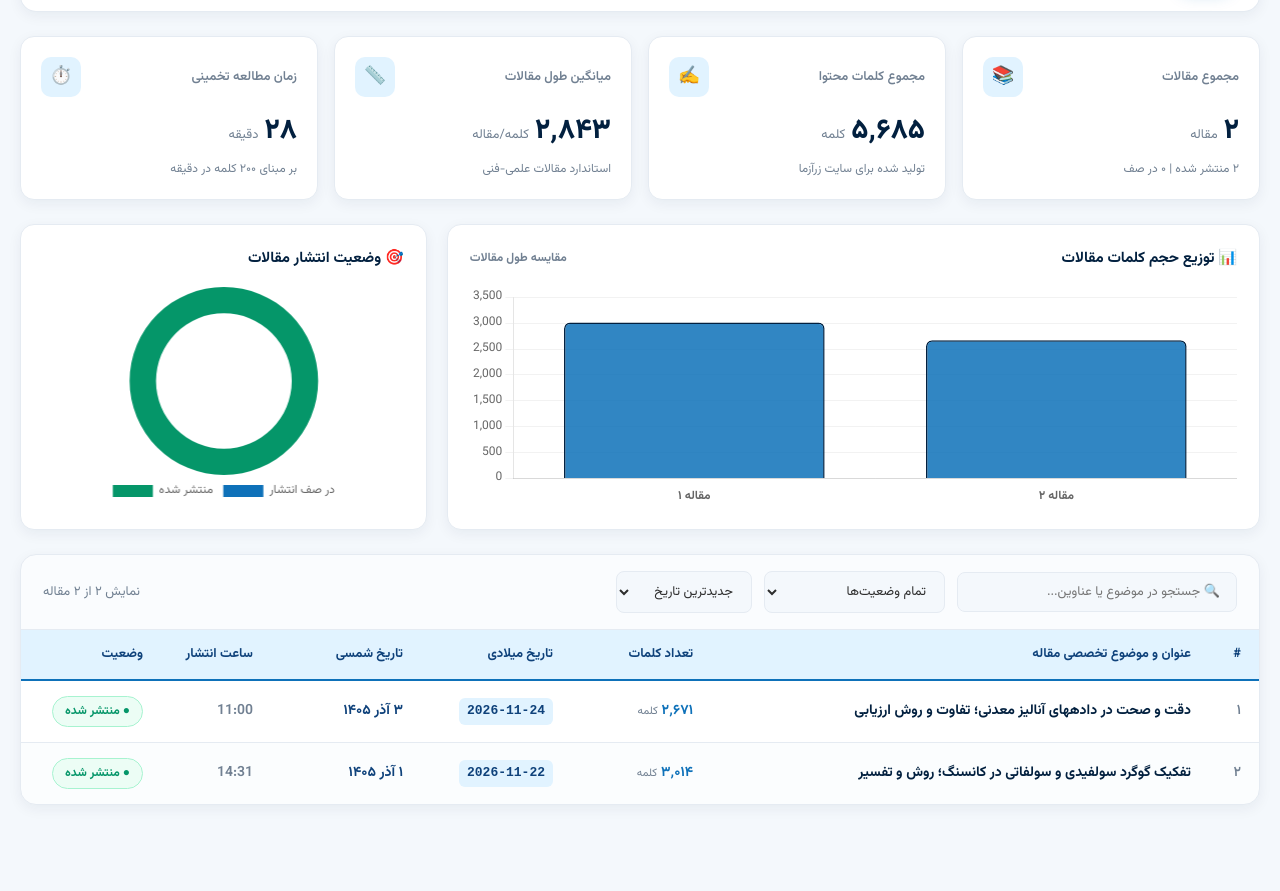
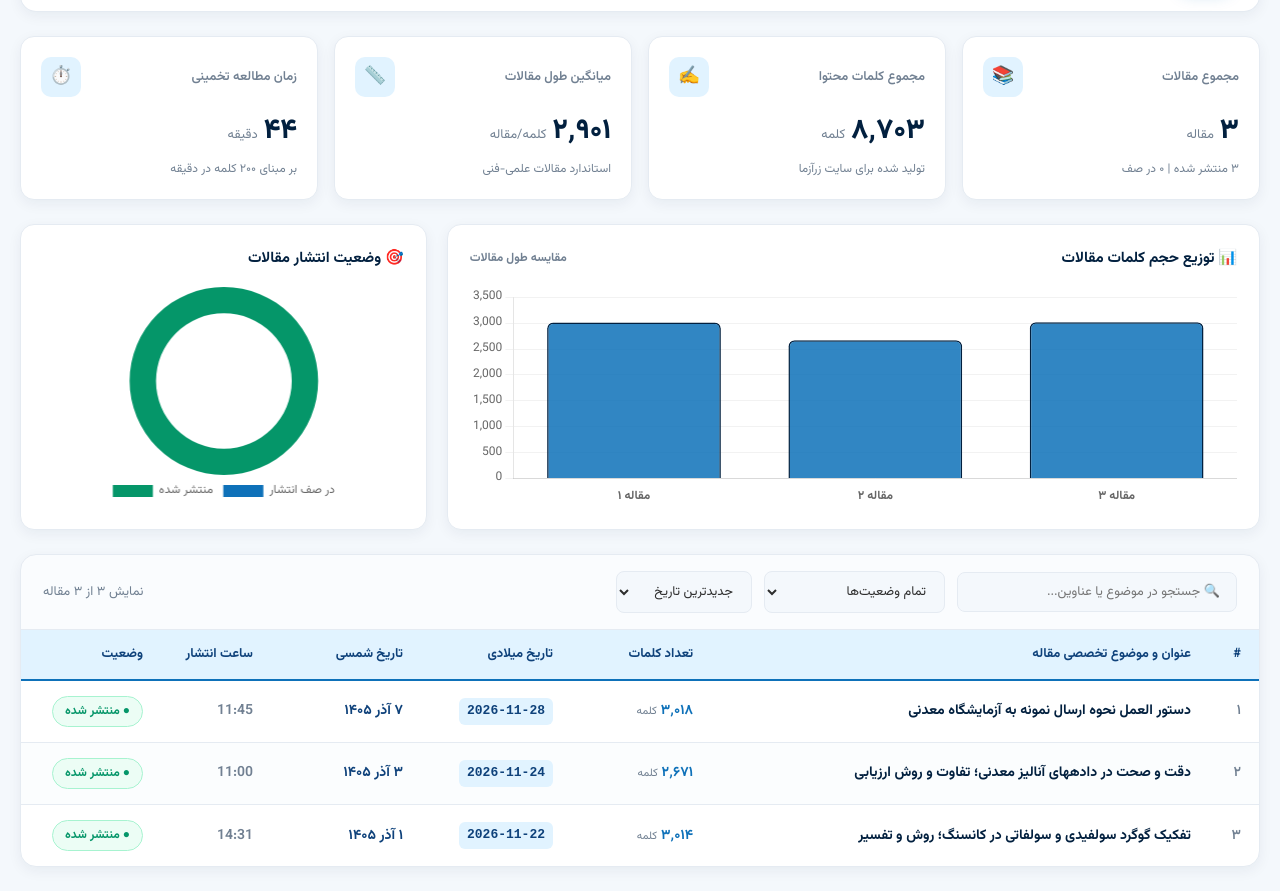
Before and after one commit to zarazma/zarazma-dashboard, a plain HTML site: page index.html in a window 1280 px wide. Shown: the part 115-1006 px from the top of the page. Before the commit the page ends 944 px from the top, so only its background shows below. Drawn offline with nearby package versions, Linux system fonts and the light colour scheme.

Commit message:
Add article 3: Sample shipping guide

```diff
--- a/articles_data.json
+++ b/articles_data.json
@@ -20,5 +20,16 @@
     "jalali_display": "۳ آذر ۱۴۰۵",
     "time": "11:00",
     "status": "منتشر شده"
+  },
+  {
+    "id": 3,
+    "title": "دستور العمل نحوه ارسال نمونه به آزمایشگاه معدنی",
+    "word_count": 3018,
+    "gregorian_date": "2026-11-28",
+    "gregorian_display": "28 نوامبر 2026",
+    "jalali_date": "1405/09/07",
+    "jalali_display": "۷ آذر ۱۴۰۵",
+    "time": "11:45",
+    "status": "منتشر شده"
   }
 ]
--- a/index.html
+++ b/index.html
@@ -699,6 +699,16 @@
         jalali_display: "۳ آذر ۱۴۰۵",
         time: "11:00",
         status: "منتشر شده"
+      },
+      {
+        id: 3,
+        title: "دستور العمل نحوه ارسال نمونه به آزمایشگاه معدنی",
+        word_count: 3018,
+        gregorian_date: "2026-11-28",
+        jalali_date: "1405/09/07",
+        jalali_display: "۷ آذر ۱۴۰۵",
+        time: "11:45",
+        status: "منتشر شده"
       }
     ];
 
```
